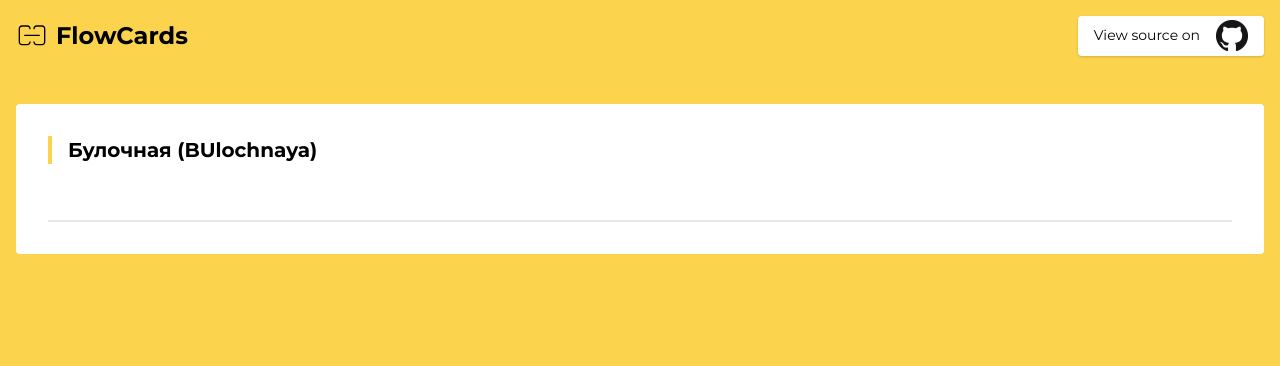
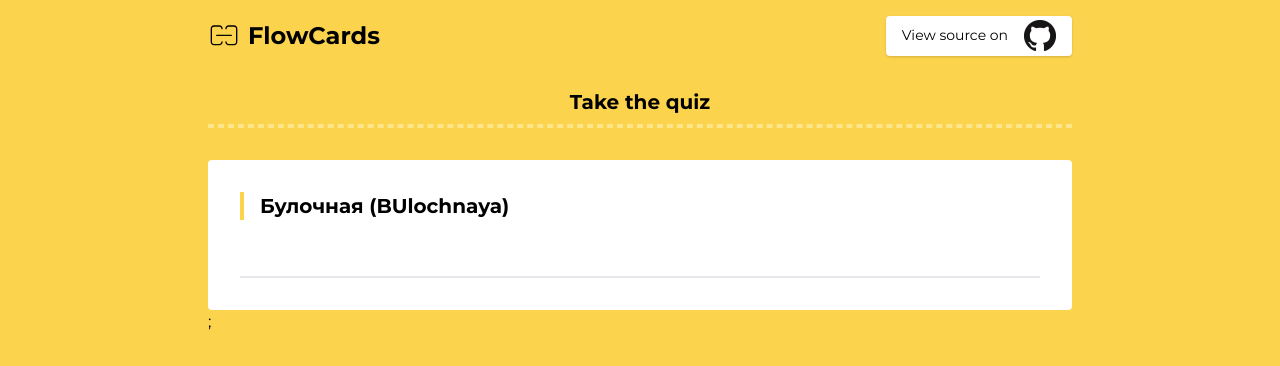
Before and after one commit to yannvanhalewyn/flowcards, a React (Create React App) app: page / in a window 1280 px wide. Both pictures are taken after a click on the button "Take a Quiz!". Shown: the top 366 px of the page. Built offline with nearby package versions, Linux system fonts and the light colour scheme.

Commit message:
Add title above each screen

```diff
--- a/src/App.js
+++ b/src/App.js
@@ -47,7 +47,7 @@ const App = () => {
   const [flashcardsById, status] = getData(state, flashcardsLoader);
 
   return (
-    <div className="px-4 pb-4">
+    <div className="px-4 pb-4 max-w-4xl mx-auto">
       <Header />
       {state.currentQuiz ? (
         <Quiz
--- /dev/null
+++ b/src/Typography.js
@@ -0,0 +1,8 @@
+import React from "react";
+
+export const DashedHeading = ({ children }) => (
+  <React.Fragment>
+    <h1 className="font-bold text-xl mb-2 text-center">{children}</h1>
+    <hr className="mb-4 border-2 border-dashed border-yellow-200"/>
+  </React.Fragment>
+)
--- a/src/flashcard/Overview.js
+++ b/src/flashcard/Overview.js
@@ -1,5 +1,6 @@
 import { map } from "ramda";
 import { isLoading, isSuccess } from "../remote/events";
+import { DashedHeading } from "../Typography";
 
 const Flashcard = ({ id, prompt, solution }) => {
   return (
@@ -16,8 +17,7 @@ const Flashcards = ({ flashcards, status, dispatch }) => {
   } else if (isSuccess(status)) {
     return (
       <div className="mt-4">
-        <h1 className="font-bold text-xl mb-2 text-center">Study your cards</h1>
-        <hr className="mb-4 border-2 border-dashed border-yellow-200"/>
+        <DashedHeading>Study your cards</DashedHeading>
         <ul>{map(Flashcard, flashcards)}</ul>
         <div className="text-center mt-4">
           <button className="btn btn--blue mx-auto"
--- a/src/quiz/Questionaire.js
+++ b/src/quiz/Questionaire.js
@@ -3,6 +3,7 @@ import React from "react";
 import Icon from "@mdi/react";
 import { mdiCloseThick, mdiCheck, mdiCheckBold } from "@mdi/js";
 import { prop, path } from "ramda";
+
 import * as Quiz from "./model.js";
 import * as Flashcard from "../flashcard/model.js";
 
--- a/src/quiz/Quiz.js
+++ b/src/quiz/Quiz.js
@@ -3,6 +3,7 @@ import { map, isEmpty } from "ramda";
 import Questionaire from "./Questionaire";
 import { AnswerReport } from "./Questionaire";
 import * as Quiz from "./model.js";
+import { DashedHeading } from "../Typography";
 
 const ErrorLine = (error) => {
   return (
@@ -48,9 +49,19 @@ const QuizComponent = (props) => {
   const { currentQuiz } = props;
 
   if (currentQuiz.isFinished) {
-    return <QuizReport {...props} />;
+    return (
+      <div className="mt-4">
+        <DashedHeading>See your results</DashedHeading>
+        <QuizReport {...props} />
+      </div>
+    );
   }
-  return <Questionaire {...props} />;
+  return (
+    <div className="mt-4">
+      <DashedHeading>Take the quiz</DashedHeading>
+      <Questionaire {...props} />;
+    </div>
+  );
 };
 
 export default QuizComponent;
```
